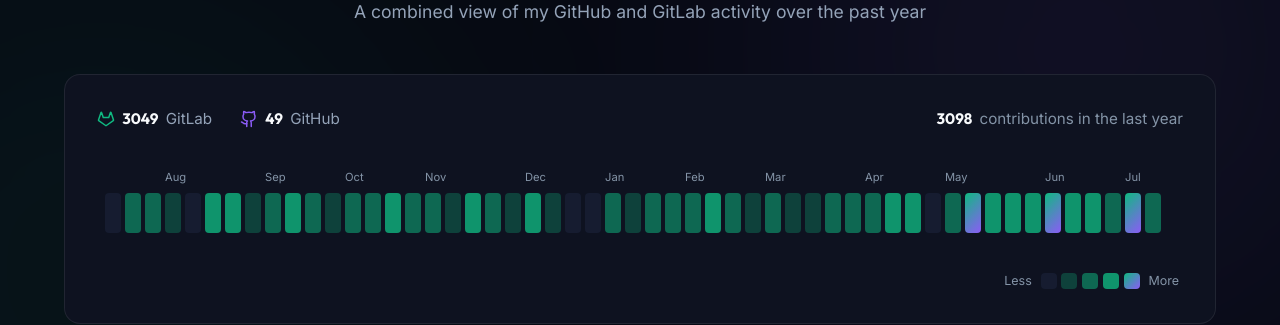
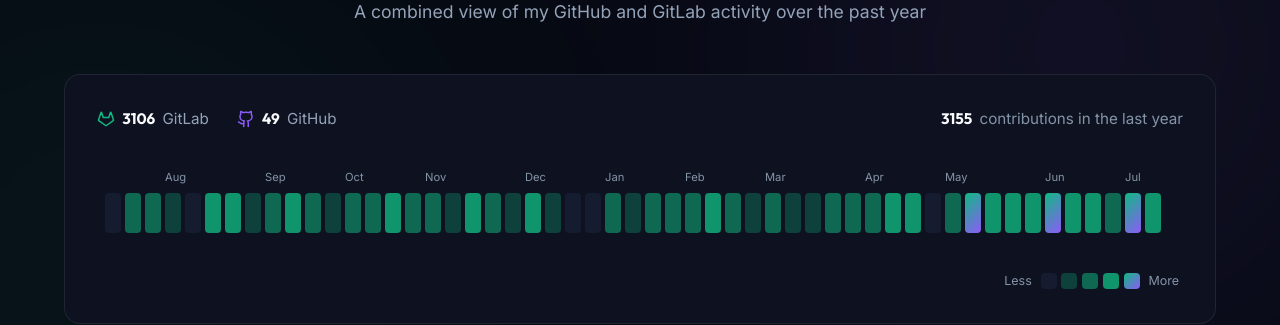
Before and after one commit to NickBourque/NickBourque.github.io, a Jekyll site: the page built from index.html, in a window 1280 px wide and 900 px high, scrolled down 2054 px. Shown: the part 151-476 px from the top of the window. Built offline with Jekyll 4.4.1, drawn with Linux system fonts in a browser that asks for light colours; nearby versions of some CDN libraries.

Commit message:
chore: refresh contributions data

```diff
--- a/_data/contributions.json
+++ b/_data/contributions.json
@@ -1,9 +1,9 @@
 {
-  "generated": "2026-07-14",
+  "generated": "2026-07-15",
   "totals": {
     "github": 49,
-    "gitlab": 3049,
-    "combined": 3098
+    "gitlab": 3106,
+    "combined": 3155
   },
   "max": 148,
   "weeks": [
@@ -427,9 +427,9 @@
       "weekStart": "2026-07-12",
       "monthLabel": "",
       "gh": 0,
-      "gl": 38,
-      "total": 38,
-      "level": 2
+      "gl": 95,
+      "total": 95,
+      "level": 3
     }
   ]
 }
```
